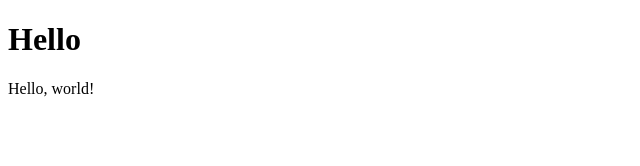
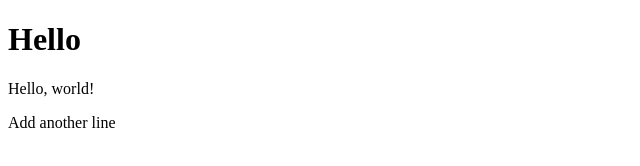
Before and after one commit to lavenderyang/2018_lecture1, a plain HTML site: page index.html in a window 1280 px wide. Shown: the whole page, without its empty margins (0-640 px from the left). Drawn offline with Linux system fonts and the light colour scheme.

Commit message:
Added another line

```diff
--- a/index.html
+++ b/index.html
@@ -6,6 +6,7 @@
 <body>
 	<h1>Hello</h1>
 	<p>Hello, world!</p>
+	<p>Add another line</p>
 	</body>
 
 </html>
```
